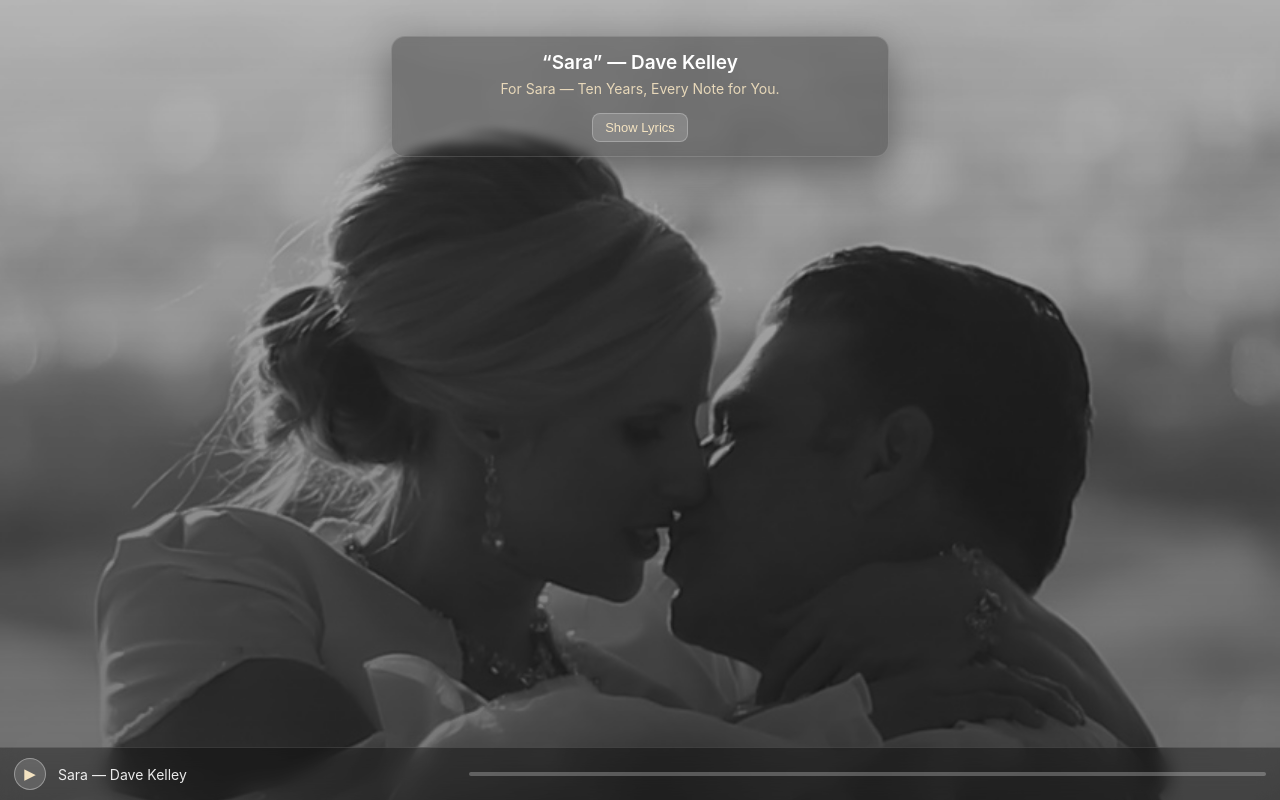
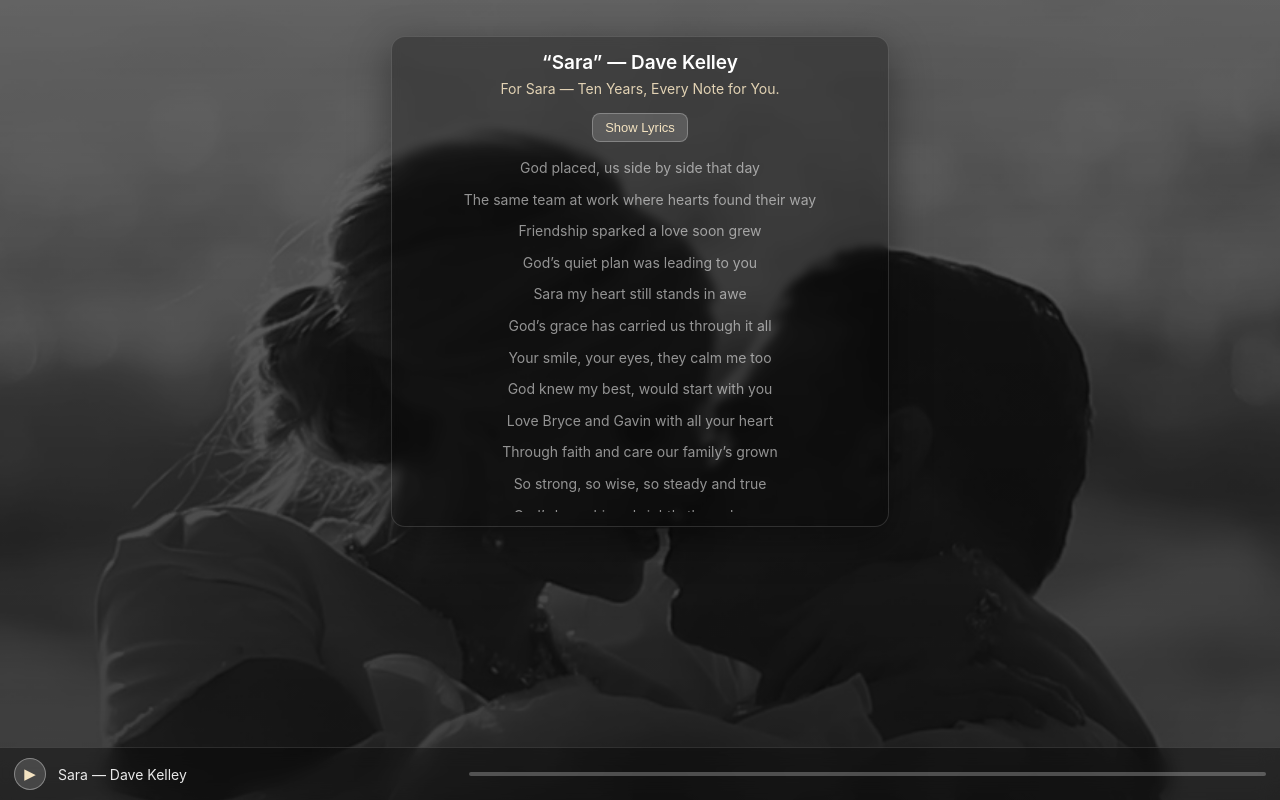
Before and after one commit to dkelleyaz/Sara-song, a plain HTML site: page index.html in a window 1280 px wide. Both pictures are taken after a click on the button "Show Lyrics". Drawn offline with Linux system fonts and the light colour scheme.

Commit message:
Update index.html

```diff
--- a/index.html
+++ b/index.html
@@ -20,22 +20,14 @@ html, body {
 body {
   font-family: -apple-system, BlinkMacSystemFont, system-ui, "Helvetica Neue", Arial, sans-serif;
   color: var(--text);
-  background: var(--bg-overlay) url('./assets/bg.jpg') center/cover no-repeat fixed;
+  background:
+    linear-gradient(rgba(0,0,0,0.45), rgba(0,0,0,0.45)),
+    url('./assets/bg.jpg') center / cover no-repeat fixed;
   display: flex;
   justify-content: center;
   align-items: flex-start;
   padding-top: 36px;
   box-sizing: border-box;
-}
-
-/* subtle parallax */
-body::before {
-  content: "";
-  position: fixed;
-  inset: 0;
-  background: inherit;
-  transform: translateY(var(--parallax, 0px));
-  z-index: -1;
 }
 
 .scrim {
@@ -87,14 +79,11 @@ h1 {
   max-height: 45vh;
   overflow-y: auto;
   -webkit-overflow-scrolling: touch;
-  opacity: 0;
-  transition: opacity 0.3s ease;
   display: none;
 }
 
 .lyrics-container.open {
   display: block;
-  opacity: 1;
 }
 
 .lyrics-line {
@@ -102,7 +91,6 @@ h1 {
   font-size: 14px;
   line-height: 1.4;
   opacity: 0.55;
-  transition: opacity 0.25s;
 }
 
 .lyrics-line.active {
@@ -148,14 +136,12 @@ h1 {
   height: 4px;
   background: rgba(255,255,255,0.25);
   border-radius: 2px;
-  position: relative;
 }
 
 .progress-fill {
   height: 100%;
   background: var(--accent);
   width: 0%;
-  border-radius: 2px;
 }
 </style>
 </head>
@@ -184,34 +170,33 @@ h1 {
 </audio>
 
 <script>
-/* 🔧 GLOBAL LYRIC OFFSET (intro before vocals) */
-const LYRIC_OFFSET = 12.5; // seconds
+const LYRIC_OFFSET = 12.5;
 
 const lyricsData = [
-  [0, "God placed, us side by side that day"],
-  [6, "The same team at work where hearts found their way"],
-  [13, "Friendship sparked a love soon grew"],
-  [18, "God’s quiet plan was leading to you"],
-  [25, "Sara my heart still stands in awe"],
-  [31, "God’s grace has carried us through it all"],
-  [37, "Your smile, your eyes, they calm me too"],
-  [44, "God knew my best, would start with you"],
-  [56, "Love Bryce and Gavin with all your heart"],
-  [63, "Through faith and care our family’s grown"],
-  [69, "So strong, so wise, so steady and true"],
-  [75, "God’s love shines brightly through you"],
-  [82, "Sara my heart still stands in awe"],
-  [88, "God’s grace has carried us through it all"],
-  [94, "Your smile, your eyes, they calm me too"],
-  [100, "God knew my best, would start with you"],
-  [113, "From Mexico waves to the oceans hue"],
-  [119, "Diamondback games and laughter too"],
-  [125, "Working from home, still side by side"],
-  [131, "Together all these years, our hearts abide"],
-  [142, "Sara my best friend, my gift, my truth"],
-  [149, "The best human I ever knew"],
-  [155, "Everyday I thank god anew"],
-  [161, "For this life, he wrote, with you"]
+  [0,"God placed, us side by side that day"],
+  [6,"The same team at work where hearts found their way"],
+  [13,"Friendship sparked a love soon grew"],
+  [18,"God’s quiet plan was leading to you"],
+  [25,"Sara my heart still stands in awe"],
+  [31,"God’s grace has carried us through it all"],
+  [37,"Your smile, your eyes, they calm me too"],
+  [44,"God knew my best, would start with you"],
+  [56,"Love Bryce and Gavin with all your heart"],
+  [63,"Through faith and care our family’s grown"],
+  [69,"So strong, so wise, so steady and true"],
+  [75,"God’s love shines brightly through you"],
+  [82,"Sara my heart still stands in awe"],
+  [88,"God’s grace has carried us through it all"],
+  [94,"Your smile, your eyes, they calm me too"],
+  [100,"God knew my best, would start with you"],
+  [113,"From Mexico waves to the oceans hue"],
+  [119,"Diamondback games and laughter too"],
+  [125,"Working from home, still side by side"],
+  [131,"Together all these years, our hearts abide"],
+  [142,"Sara my best friend, my gift, my truth"],
+  [149,"The best human I ever knew"],
+  [155,"Everyday I thank god anew"],
+  [161,"For this life, he wrote, with you"]
 ];
 
 const audio = document.getElementById("audio");
@@ -219,11 +204,11 @@ const lyricsBox = document.getElementById("lyrics");
 const playBtn = document.getElementById("playBtn");
 const progressFill = document.getElementById("progressFill");
 
-lyricsData.forEach(([, text]) => {
-  const div = document.createElement("div");
-  div.className = "lyrics-line";
-  div.textContent = text;
-  lyricsBox.appendChild(div);
+lyricsData.forEach(([_, text]) => {
+  const d = document.createElement("div");
+  d.className = "lyrics-line";
+  d.textContent = text;
+  lyricsBox.appendChild(d);
 });
 
 playBtn.onclick = () => {
@@ -238,12 +223,25 @@ playBtn.onclick = () => {
 
 audio.ontimeupdate = () => {
   progressFill.style.width = (audio.currentTime / audio.duration) * 100 + "%";
-
   const t = Math.max(0, audio.currentTime - LYRIC_OFFSET);
   const lines = document.querySelectorAll(".lyrics-line");
 
   for (let i = 0; i < lyricsData.length; i++) {
-    const [time] = lyricsData[i];
     const next = lyricsData[i + 1]?.[0] ?? Infinity;
+    if (t >= lyricsData[i][0] && t < next) {
+      lines.forEach(l => l.classList.remove("active"));
+      lines[i].classList.add("active");
+      if (lyricsBox.classList.contains("open")) {
+        lines[i].scrollIntoView({ block: "center", behavior: "smooth" });
+      }
+      break;
+    }
+  }
+};
 
-    if (t >= time && t < next) {
+function toggleLyrics() {
+  lyricsBox.classList.toggle("open");
+}
+</script>
+</body>
+</html>
```
